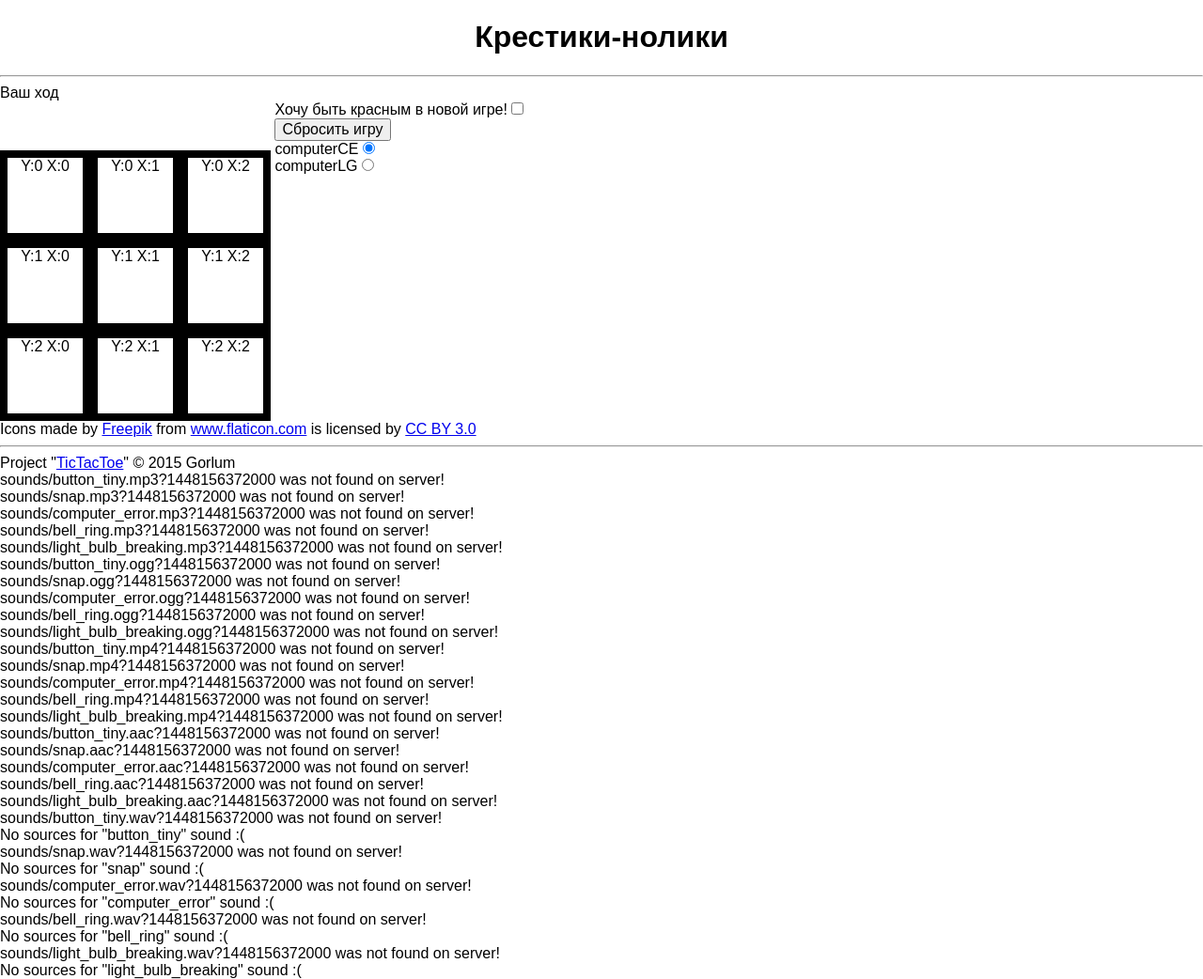
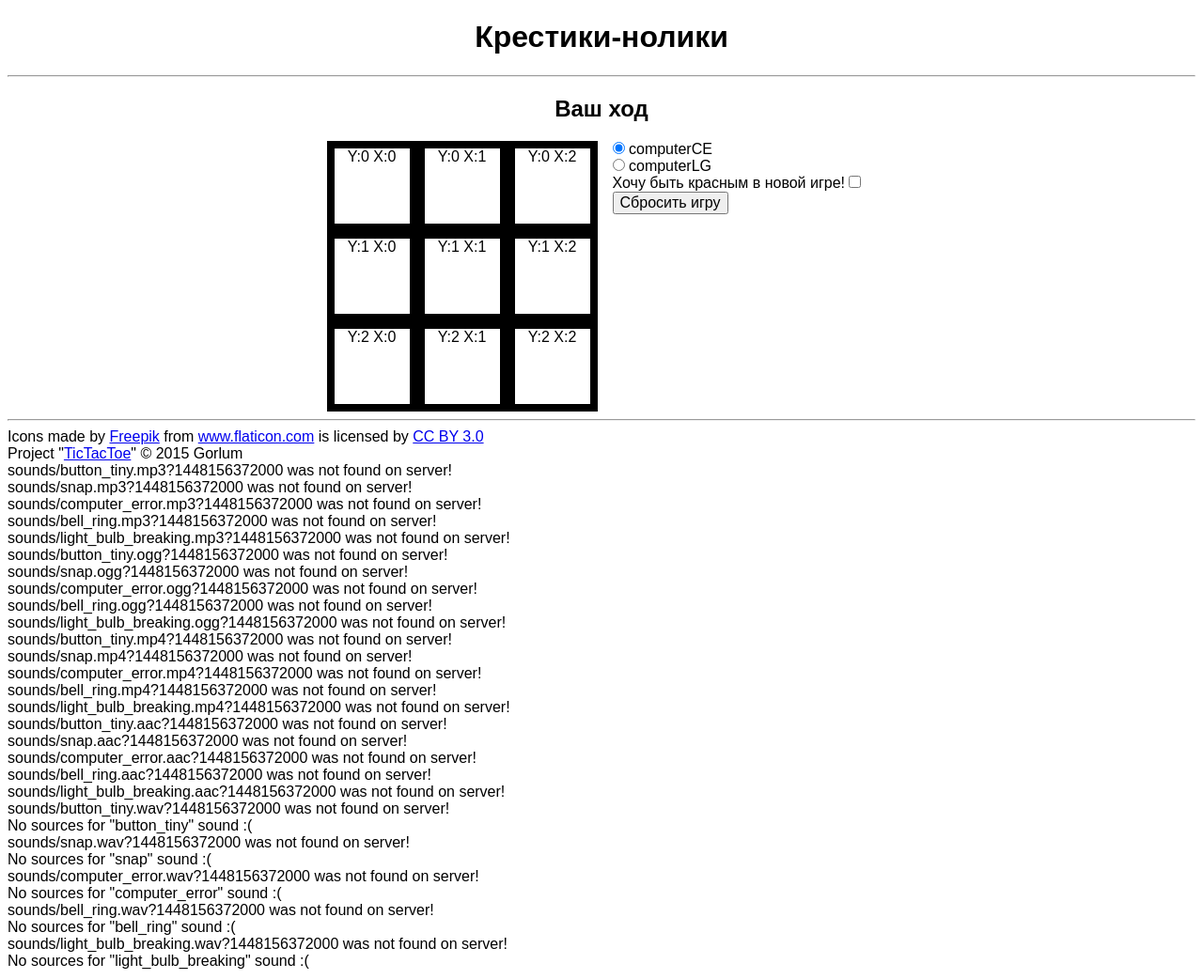
Before and after one commit to supernova-ws/TicTacToe, a PHP site: page / in a window 1280 px wide. Shown: the whole page at 94% size. Run offline with PHP 8.4, Linux system fonts and the light colour scheme.

Commit message:
INT-2a0.5: A bit beauty for frontend

```diff
--- a/design/templates/original/_global_footer.tpl.html
+++ b/design/templates/original/_global_footer.tpl.html
@@ -1,4 +1,10 @@
 <hr/>
+    <div id="credits">
+      Icons made by <a href="http://www.freepik.com" title="Freepik">Freepik</a>
+      from <a href="http://www.flaticon.com" title="Flaticon">www.flaticon.com</a>
+      is licensed by <a href="http://creativecommons.org/licenses/by/3.0/" title="Creative Commons BY 3.0">CC BY 3.0</a>
+    </div>
+
     <div id="copyright">
       Project &quot;<a href="http://supernova.ws"><span id="supernova_ws">TicTacToe</span></a>&quot; <!-- Rel<span>ease {D_SN_RELEASE} V</span>{D_SN_VERSION} --> &copy; <span>201</span><span>5 Go</span>rlum<br />
     </div>
--- a/design/templates/original/_template.css
+++ b/design/templates/original/_template.css
@@ -1,14 +1,27 @@
 body {
   max-height: 10000000em;
+
+  margin: 0 0.5em;
 }
 
 h1 {
   text-align: center;
 }
 
+#pageBody {
+  display: flex;
+  flex-wrap: wrap;
 
+  width: 100%;
+  justify-content: center;
+  align-content: center;
+}
 
-#game_field, #game_field2 {
+#gameMessage {
+  text-align: center;
+}
+
+#gameField {
   display: flex;
   text-align: center;
   justify-content: center;
@@ -20,9 +33,11 @@
   background-color: black;
 }
 
+#gameControls {
+  margin: 0 1em;
+}
+
 .row {
-  /*height: 11em;*/
-  /*width: 33em;*/
 }
 
 .cell {
@@ -43,8 +58,6 @@
   background-color: red;
 }
 
-#preload-01 { background: url("./../../../images/crown37.png") no-repeat -9999px -9999px; }
-
 .mark_win:after {
   content: url("./../../../images/crown37.png");
   position: absolute;
@@ -54,3 +67,5 @@
   left: 0;
   /*background-color: yellow !important;*/
 }
+
+#preload-01 { background: url("./../../../images/crown37.png") no-repeat -9999px -9999px; }
--- a/design/templates/original/body.tpl.html
+++ b/design/templates/original/body.tpl.html
@@ -22,48 +22,24 @@
 
 <div id="preload-01"></div>
 
-<div id="game_message">{L_message_player_local}</div>
 
-<div style="display: inline-block">
-  <div id="game_field">
-    <!-- BEGIN row -->
-    <!--<div class="row">-->
-      <!-- BEGIN column -->
-      <!-- IF column.X == row.Y -->
-        <!-- DEFINE $DIAGONAL_MAIN = 'diagonal_main' -->
-      <!-- ELSE -->
-        <!-- DEFINE $DIAGONAL_MAIN = '' -->
-      <!-- ENDIF -->
-      <!-- IF column.X + row.Y == 2 -->
-        <!-- DEFINE $DIAGONAL_SECONDARY = 'diagonal_secondary' -->
-      <!-- ELSE -->
-        <!-- DEFINE $DIAGONAL_SECONDARY = '' -->
-      <!-- ENDIF -->
-      <div class="cell {$DIAGONAL_MAIN} {$DIAGONAL_SECONDARY}" x="{column.X}" y="{row.Y}">
-        {row.Y} {column.X}
-      </div>
-      <!-- END column -->
-    <!--</div>-->
-    <!-- END row -->
-  </div>
+<h2 id="gameMessage">{L_message_player_local}</h2>
+<div id="pageBody">
+    <div id="gameField">
     </div>
 
-<div style="display: inline-block;">
-<label for="mark_o">{L_input_wanna_be_zero}</label> <input type="checkbox" id="mark_o" value="1" /><br />
-<input type="button" id="game_reset" value="{L_game_reset}" /><br />
-
+  <div id="gameControls">
     <!-- TODO - Убрать порнуху -->
     <!-- DEFINE $COMPUTER_CE = '1' -->
     <!-- DEFINE $COMPUTER_LE = '2' -->
     <!-- DEFINE $COMPUTER_LG = '3' -->
 
-<label for="computerCE">{L_computerCE}</label> <input type="radio" id="computerCE" value="{$COMPUTER_CE}" name="computerSkill" /><br />
+    <input type="radio" id="computerCE" value="{$COMPUTER_CE}" name="computerSkill" /> <label for="computerCE">{L_computerCE}</label><br />
     <!--<label for="computerLE">{L_computerLE}</label> <input type="radio" id="computerLE" value="{$COMPUTER_LE}" name="computerSkill" /><br />-->
-<label for="computerLG">{L_computerLG}</label> <input type="radio" id="computerLG" value="{$COMPUTER_LG}" name="computerSkill" /><br />
+    <input type="radio" id="computerLG" value="{$COMPUTER_LG}" name="computerSkill" /> <label for="computerLG">{L_computerLG}</label><br />
+
+    <label for="mark_o">{L_input_wanna_be_zero}</label> <input type="checkbox" id="mark_o" value="1" /><br />
+
+    <input type="button" id="game_reset" value="{L_game_reset}" /><br />
   </div>
-
-<div>
-  Icons made by <a href="http://www.freepik.com" title="Freepik">Freepik</a>
-  from <a href="http://www.flaticon.com" title="Flaticon">www.flaticon.com</a>
-  is licensed by <a href="http://creativecommons.org/licenses/by/3.0/" title="Creative Commons BY 3.0">CC BY 3.0</a>
 </div>
--- a/js/Board.js
+++ b/js/Board.js
@@ -16,8 +16,6 @@
     return;
   }
 
-  // this.snClass = 'Board';
-
   this.fieldWidth = parseInt(params.width) ? parseInt(params.width) : 3;
   this.fieldHeight = parseInt(params.height) ? parseInt(params.height) : 3;
   this.winStreak = parseInt(params.winStreak) ? parseInt(params.winStreak) : 3;
@@ -33,8 +31,6 @@
       }
     }
   }
-  //this.gameFieldEmpty = $.extend(true, [], this.gameField);
-  //this.fieldsEmpty = this.fields = this.fieldWidth * this.fieldHeight;
 }
 
 Board.prototype.placeMark = function (move){
@@ -42,7 +38,6 @@
     return 'error';
   }
 
-  {
   this.gameField[move.y][move.x] == TicTacToe.MARK_NONE ? this.fields-- : false;
   this.gameField[move.y][move.x] = move.mark;
 
@@ -88,7 +83,6 @@
   } else {
     return 'nextMove';
   }
-  }
 };
 
 Board.prototype.resetField = function() {
@@ -104,7 +98,7 @@
 
 Board.prototype.renderBoard = function() {
   var htmlCell;
-  var htmlBoard = $('#game_field').html('');
+  var htmlBoard = $('#gameField').html('');
 
   var gameField = this.gameField;
   for(var y in gameField) {
@@ -127,7 +121,7 @@
     }
   }
 
-  htmlBoard.width(htmlCell.outerWidth(true) * this.fieldWidth);
+  htmlBoard.width(htmlCell.outerWidth(true) * this.fieldWidth).css('min-width', htmlBoard.width());
   htmlBoard.height(htmlCell.outerHeight(true) * this.fieldHeight);
 };
 
@@ -149,7 +143,5 @@
 };
 
 Board.prototype.snRevive = function (jsonObject) {
-//console.log('jsonObject');
-//console.log(jsonObject);
   jsonObject instanceof Object ? $.extend(this, jsonObject) : false;
 };
--- a/js/Player.js
+++ b/js/Player.js
@@ -98,8 +98,6 @@
   var emptyCells = this._gameRound.board.getEmptyCells();
   var cellIndex = Math.randomInt(0, emptyCells.length - 1);
 
-//  sn_sound_play('other_moved');
-
   move = $.extend(emptyCells[cellIndex], {mark: this.mark});
 
   this._gameRound.makeMove(move);
@@ -123,7 +121,5 @@
 
   move = $.extend(emptyCells[0], {mark: this.mark});
 
-//  sn_sound_play('other_moved');
-
   this._gameRound.makeMove(move);
 };
--- a/js/TicTacToe.js
+++ b/js/TicTacToe.js
@@ -35,9 +35,7 @@
 
   this.localStoragePresent = typeof(localStorage) !== "undefined";
 
-  if(this.localStoragePresent && localStorage.TicTacToe) {
-    this.gameLoad(params);
-  } else {
+  if(!this.gameLoad(params)) {
     this.computerSkill = TicTacToe.COMPUTER_CE;
     this.playerIsZero = 0;
 
@@ -46,44 +44,36 @@
 
   this.gameRender();
 
-  //$(document).on('snMakeMove', {that: this}, function(event, move) {
-  //  event.data.that.makeMove(move);
-  //});
-
   this.playerCurrent.waitForMove();
 }
 
 TicTacToe.prototype.gameReset = function(params) {
-  this.board = undefined;
-  this.playerLocal = undefined;
-  this.playerOther = undefined;
-
   this.board = new Board({height: fieldHeight, width: fieldWidth, winStreak: winStreak});
 
   this.playerLocal = PlayerFactory.getPlayer({_gameRound: this, type: TicTacToe.PLAYER_LOCAL});
   this.playerOther = PlayerFactory.getPlayer({_gameRound: this, type: TicTacToe.PLAYER_COMPUTER});
 
-  //this.playerLocal = PlayerFactory.getPlayer({_gameRound: this, mark: TicTacToe.MARK_X, type: TicTacToe.PLAYER_LOCAL});
-  //this.playerOther = PlayerFactory.getPlayer({_gameRound: this, mark: TicTacToe.MARK_O, type: TicTacToe.PLAYER_COMPUTER});
+  this.playerCurrent = this.playerLocal.mark == TicTacToe.MARK_X ? this.playerLocal : this.playerOther;
 
-  this.playerCurrent = this.playerLocal.mark == TicTacToe.MARK_X ? this.playerLocal : this.playerOther;
+  this.snStore();
 };
 
 /**
  *
- * @param checkbox
  */
 TicTacToe.prototype.changeSide = function() {
   this.manageInput();
-
   this.gameReset();
-
   this.gameRender();
 
   this.playerCurrent.waitForMove();
 };
 
 
+/**
+ *
+ * @param move
+ */
 TicTacToe.prototype.makeMove = function(move) {
   var result = this.board.placeMark(move);
 
@@ -131,18 +121,18 @@
 /**
  * Функция обнуляет игру
  */
-TicTacToe.prototype.resetField = function() {
-  this.board.resetField();
-
-  this.playerCurrent = this.playerLocal;
-  $('#game_message').text(l.message_player[this.playerCurrent.type]);
-
-  if(this.localStoragePresent) {
-    localStorage.TicTacToe = '';
-  }
-
-  this.playerCurrent.waitForMove();
-};
+//TicTacToe.prototype.resetField = function() {
+//  this.board.resetField();
+//
+//  this.playerCurrent = this.playerLocal;
+//  $('#game_message').text(l.message_player[this.playerCurrent.type]);
+//
+//  if(this.localStoragePresent) {
+//    localStorage.TicTacToe = '';
+//  }
+//
+//  this.playerCurrent.waitForMove();
+//};
 
 /**
  * Функция актуализирует состояние фронт-енда в соответствии с состоянием объекта
@@ -184,13 +174,6 @@
     return;
   }
 
-  //console.log(this);
-
-  //console.log('Storing: ' + JSON.stringify(this, function(key, value) ));
-  //console.log('Storing: ' + JSON.stringify(this, function(key, value) ));
-
-  // console.log(this);
-  // TODO - Включить
   localStorage.TicTacToe = JSON.stringify(this, testStringify);
   console.log('Storing: ' + localStorage.TicTacToe);
   //console.log('Storing: ' + JSON.stringify(this, testStringify));
@@ -198,56 +181,32 @@
 };
 TicTacToe.prototype.gameLoad = function (params) {
   if(!this.localStoragePresent || !localStorage.TicTacToe) {
-    return;
+    return false;
   }
 
   console.log('Retrieving: ' + localStorage.TicTacToe);
 
   var _that = this;
 
-  //console.log('1');
   var _jsonParsed = JSON.parse(localStorage.TicTacToe, function(key, value) {
     if(key && typeof(value) == 'object' && value.snClass && window[value.snClass] && typeof(window[value.snClass].prototype.snRevive) == 'function') {
-//console.log('1111 ' + key);
       return new window[value.snClass]({_revive: $.extend({_gameRound: _that}, value)});
-      //return new window[value.snClass]({_revive: value});
     } else {
       return value;
     }
   });
-  //console.log('2');
-
-  //console.log(_jsonParsed);
 
   $.extend(this, _jsonParsed);
-
-//console.log(_jsonParsed);
-
-  //console.log('jsonParsed.playerLocal');
-  //console.log(jsonParsed.playerLocal);
-  //console.log('this.playerLocal');
-  //console.log(this.playerLocal);
 
   // TODO - Убрать, когда будут нормальные фабрики
   this.playerLocal = PlayerFactory.getPlayer($.extend({_gameRound: this}, _jsonParsed.playerLocal));
   this.playerOther = PlayerFactory.getPlayer($.extend({_gameRound: this}, _jsonParsed.playerOther));
-  //this.playerLocal = new Player($.extend({_gameRound: this}, jsonParsed.playerLocal));
-  //this.playerOther = new Player($.extend({_gameRound: this}, jsonParsed.playerOther));
 
-  //this.playerLocal = new Player(TicTacToe.MARK_X, jsonParsed.playerOther);
-  //this.playerOther = new Player(TicTacToe.MARK_O, jsonParsed.playerLocal);
-
-  //
-  //this.board2 = new Board({height: fieldHeight, width: fieldWidth, winStreak: winStreak});
-  //
-  //console.log(this.board2);
-
-
-
-  // this.playerCurrent = _jsonParsed.playerCurrent.mark == TicTacToe.MARK_X ? this.playerLocal : this.playerOther;
   this.playerCurrent = _jsonParsed.playerCurrent.mark == this.playerLocal.mark ? this.playerLocal : this.playerOther;
 
   console.log(this.playerCurrent);
 
   console.log('Revived');
+
+  return true;
 };
--- a/js/_bootstrap.js
+++ b/js/_bootstrap.js
@@ -36,14 +36,14 @@
 $(document).on('change', '#mark_o, input[name=computerSkill]', function(){
   round.changeSide();
 });
+$(document).on('click', '#game_reset', function(){
+  round.changeSide();
+});
 
 $(document).on('click', '.cell', function() {
   round.playerLocal.checkMove($(this));
 });
 
-$(document).on('click', '#game_reset', function(){
-  round.resetField();
-});
 
 $(document).ready(function() {
   round = new TicTacToe();
```
Also changed, not shown: js/PlayerFactory.js (+0 -10 lines), docs/readme.txt. Lines whose indentation alone changed are shown as unchanged.
